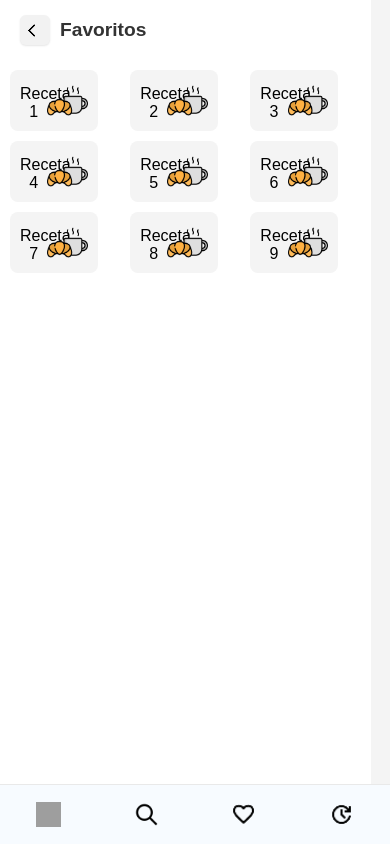
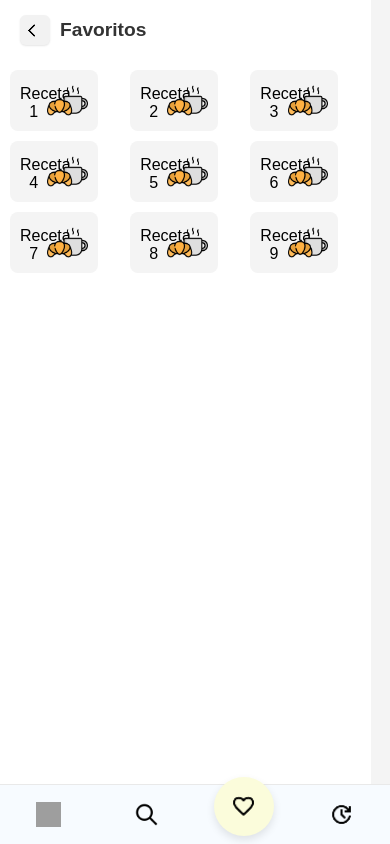
Before and after one commit to Ju4nse56/ProyectoRecetas, a Vue app: page /Favoritos in a window 390 px wide. Built offline with nearby package versions, Linux system fonts and the light colour scheme; grey boxes are pictures that could not be loaded.

Commit message:
Correcion del focus del sidebar

```diff
--- a/src/components/HomeComponents/SidebarMenu.vue
+++ b/src/components/HomeComponents/SidebarMenu.vue
@@ -1,15 +1,15 @@
 <template>
     <div class="sidebar">
-        <div class="sidebar-icon" @click="navigateToHome()">
+        <div class="sidebar-icon" :class="{ active: activeIcon === 'home' }" @click="navigateToHome()">
             <img class="icon" :src="require('@/assets/imgMenu/home.png')" alt="Home" />
         </div>
         <div class="sidebar-icon" >
             <img class="icon" :src="require('@/assets/imgMenu/Search.png')" alt="Search" />
         </div>
-        <div class="sidebar-icon" @click="navigateToFavoritos()">
-            <img class="icon" :src="require('@/assets/imgMenu/favorite.png')" alt="Favorite"   />
+        <div class="sidebar-icon" :class="{ active: activeIcon === 'favorite' }" @click="navigateToFavoritos()">
+            <img class="icon" :src="require('@/assets/imgMenu/favorite.png')" alt="Favorite" />
         </div>
-        <div class="sidebar-icon" @click="navigateToActualizaciones()">
+        <div class="sidebar-icon" :class="{ active: activeIcon === 'update' }" @click="navigateToActualizaciones()">
             <img class="icon" :src="require('@/assets/imgMenu/update.png')" alt="Update" />
         </div>
     </div>
@@ -18,17 +18,36 @@
 <script>
 export default {
     name: 'SidebarMenu',
+    data() {
+        return {
+            activeIcon: 'home',
+        }
+    },
+    created() {
+        const currentPath = this.$route.path;
+        if (currentPath.includes('/Favoritos')) {
+            this.activeIcon = 'favorite';
+        } else if (currentPath.includes('/Actualizaciones')) {
+            this.activeIcon = 'update';
+        } else if (currentPath.includes('/HomeView')) {
+            this.activeIcon = 'home';
+        }
+    },
     methods: {
         navigateToHome() {
+            this.activeIcon = 'home';
             this.$router.push('/HomeView');
         },
 
         navigateToFavoritos(){
+            this.activeIcon = 'favorite';
             this.$router.push('/Favoritos');
         },
         navigateToActualizaciones(){
+            this.activeIcon = 'update';
             this.$router.push('/Actualizaciones');
-    }},
+        }
+    },
 }
 </script>
 
@@ -57,7 +76,11 @@ export default {
     position: relative;
 }
 
-.sidebar-icon:hover, .sidebar-icon.active {
+.sidebar-icon:hover {
+    transform: translateX(4px);
+}
+
+.sidebar-icon.active {
     transform: translateX(8px);
     background-color: #fbfcdb;
     box-shadow: 0 4px 8px rgba(0, 0, 0, 0.1);
@@ -92,8 +115,14 @@ export default {
         height: 100%;
     }
 
-    .sidebar-icon:hover, .sidebar-icon.active {
+    .sidebar-icon:hover {
+        transform: translateY(-4px);
+    }
+
+    .sidebar-icon.active {
         transform: translateY(-8px);
+        background-color: #fbfcdb;
+        box-shadow: 0 4px 8px rgba(0, 0, 0, 0.1);
     }
 }
 </style>
```
